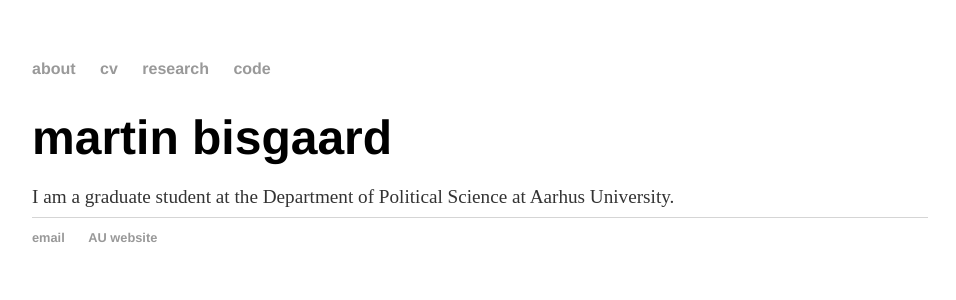
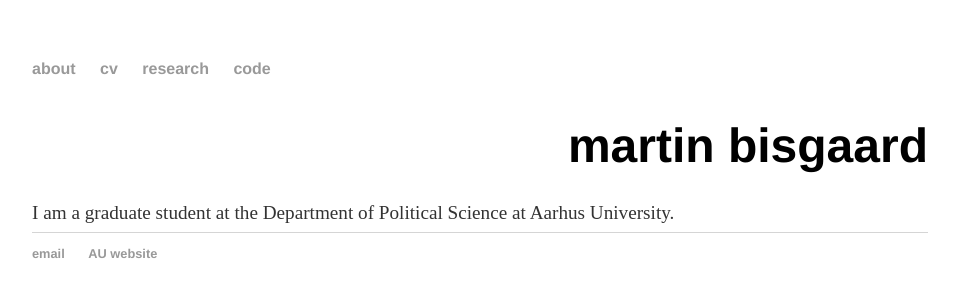
Before and after one commit to mbisgaard/mbisgaard.github.io, a Jekyll site: the page built from index.html, in a window 1280 px wide. Shown: the top 300 px of the page, without its empty margins (160-1116 px from the left). Built offline with Jekyll 4.4.1, drawn with Linux system fonts in a browser that asks for light colours.

Commit message:
Update index.html

```diff
--- a/index.html
+++ b/index.html
@@ -3,6 +3,8 @@ layout: default
 title: Martin Bisgaard
 ---
 <div class="blurb">
-	<h1>martin bisgaard</h1>
+	<nav>
+	<h1 align="right">martin bisgaard</h1>
+	</nav>
 	<p>I am a graduate student at the Department of Political Science at Aarhus University.</p>
 </div><!-- /.blurb -->
```
